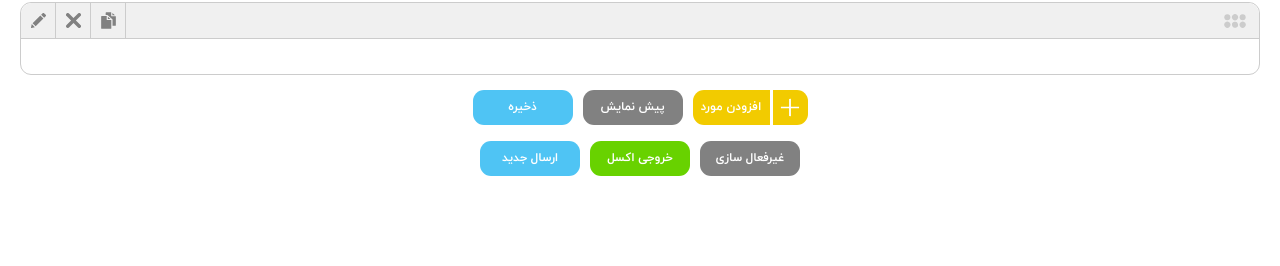
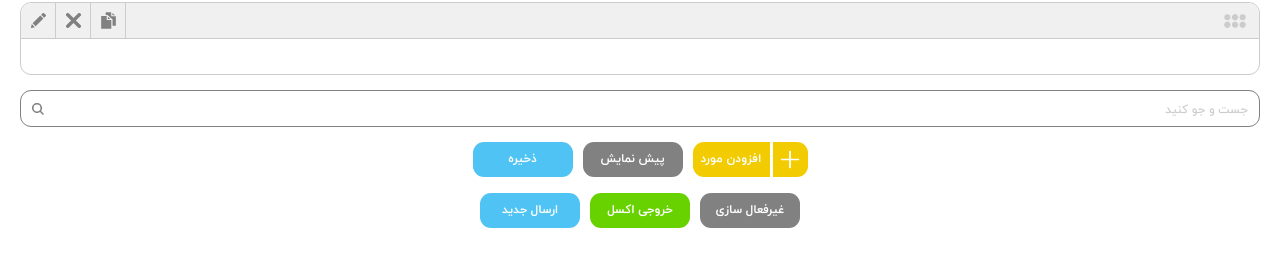
Before and after one commit to weblite-wapps/forms, a React (Create React App) app in the folder frontend/: page / in a window 1280 px wide. Shown: the part 458-724 px from the top of the page. Built offline with nearby package versions, Linux system fonts and the light colour scheme.

Commit message:
feat(forms): SearchField Comp

```diff
--- a/frontend/src/app/components/create/create.jsx
+++ b/frontend/src/app/components/create/create.jsx
@@ -4,6 +4,7 @@ import { withStyles } from '@material-ui/core/styles'
 // components
 import FieldBox from './components/fieldBox'
 import Button from '../button/button'
+import SearchField from '../searchField/searchField'
 
 const Create = () => (
   <div>
@@ -11,13 +12,15 @@ const Create = () => (
     <FieldBox mode="DIVIDER" />
     <FieldBox mode="COVER" />
 
-    <center style={{ margin: '14px 0 16px' }}>
+    <SearchField onChange={console.log} />
+
+    <center style={{ marginBottom: 16 }}>
       <Button text="ذخیره" color="blue" />
       <Button text="پیش نمایش" color="gray" />
       <Button text="افزودن مورد" color="yellow" variant="plus" />
     </center>
 
-    <center style={{ margin: '14px 0 16px' }}>
+    <center style={{ marginBottom: 16 }}>
       <Button text="ارسال جدید" color="blue" />
       <Button text="خروجی اکسل" color="green" />
       <Button text="غیرفعال سازی" color="gray" />
--- /dev/null
+++ b/frontend/src/app/components/searchField/searchField.jsx
@@ -0,0 +1,67 @@
+import React from 'react'
+import PropTypes from 'prop-types'
+// third-party-packages
+import { makeStyles } from '@material-ui/core/styles'
+//helper
+import { cns } from '../../../helper/style/utils'
+
+const useStyles = makeStyles(() => ({
+  searchComponent: {
+    display: 'flex',
+    alignItems: 'center',
+    border: '1.5px solid #818181',
+    borderRadius: 11,
+    margin: '0 20px 15px',
+    height: 35,
+  },
+  input: {
+    fontFamily: 'inherit',
+    width: '100%',
+    border: 'none',
+    outline: 'none',
+    fontSize: 16,
+    letterSpacing: -0.08,
+    margin: '0 9px',
+    '&::placeholder': {
+      textAlign: 'right',
+      fontSize: 12,
+      lineHeight: '21px',
+      fontWeight: 500,
+      color: '#ccc',
+    },
+  },
+  searchIcon: {
+    flex: 0,
+    marginLeft: 11,
+  },
+}))
+
+const SearchField = ({ onChange, placeholder }) => {
+  const classes = useStyles()
+  return (
+    <div className={classes.searchComponent}>
+      <img
+        src="assets/svg/search.svg"
+        alt="search"
+        className={classes.searchIcon}
+      />
+      <input
+        dir="auto"
+        type="text"
+        className={classes.input}
+        placeholder={placeholder}
+        onChange={onChange}
+      />
+    </div>
+  )
+}
+
+SearchField.propTypes = {
+  placeholder: PropTypes.string,
+  onChange: PropTypes.func.isRequired,
+}
+SearchField.defaultProps = {
+  placeholder: 'جست و جو کنید',
+}
+
+export default SearchField
```
Also changed, not shown: frontend/public/assets/svg/search.svg (added).
